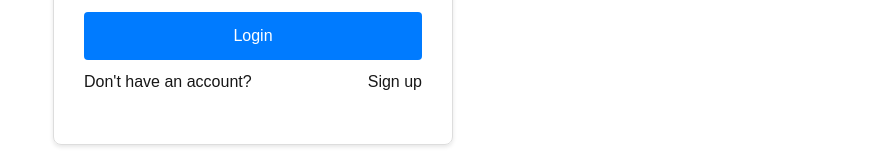
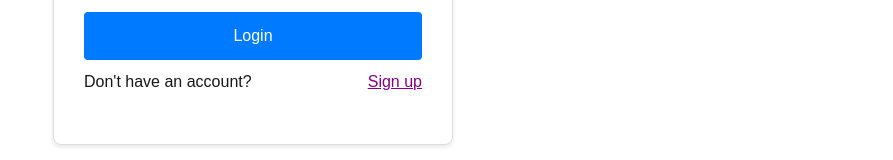
Before and after one commit to andreleocl/survey-app, a Next.js app: page /login in a window 1280 px wide. Shown: the part 364-524 px from the top of the page, without its empty margins (387-1280 px from the left). Built offline with nearby package versions, Linux system fonts and the light colour scheme; no server answers; the database is empty; sample sign-in values are in the browser's storage.

Commit message:
Fixed routing when user not authenticated

```diff
--- a/app/layout.js
+++ b/app/layout.js
@@ -30,7 +30,6 @@ export default function RootLayout({ children }) {
         }
       } else {
         setIsAdmin(false);
-        router.push('/login');
       }
     });
 
--- a/app/login/page.js
+++ b/app/login/page.js
@@ -88,7 +88,7 @@ const LoginPage = () => {
       </form>
       <div style={{ display: 'flex', justifyContent: 'space-between', alignItems: 'center', marginBottom: '20px' }}>
         <p>Don't have an account?</p>
-        <a href ="/register">Sign up</a>
+        <a href ="/register" style={{textDecoration: 'underline', color: 'purple'}}>Sign up</a>
       </div>
     </div>
   );
--- a/app/page.js
+++ b/app/page.js
@@ -7,6 +7,7 @@ import { getAuth, onAuthStateChanged } from 'firebase/auth';
 import Modal from 'react-modal';
 import dynamic from 'next/dynamic';
 import { ref, uploadBytes, getDownloadURL, deleteObject } from 'firebase/storage';
+import { useRouter } from 'next/navigation';
 import { FaMicrophone, FaStop } from 'react-icons/fa';
 
 const RecordRTC = dynamic(() => import('recordrtc'), { ssr: false });
@@ -19,6 +20,7 @@ const HomePage = () => {
   const [newSurvey, setNewSurvey] = useState({ question1: 'What is your favourite colour?', answer1: '', question2: 'What is your favourite fruit?', answer2: '' });
   const [recorder, setRecorder] = useState(null);
   const [recordingFieldName, setRecordingFieldName] = useState(null);
+  const router = useRouter();
 
   useEffect(() => {
     if (typeof document !== 'undefined') {
@@ -26,7 +28,10 @@ const HomePage = () => {
     }
     const auth = getAuth();
     const unsubscribe = onAuthStateChanged(auth, async (user) => {
-      if (user) {
+      if (!user) {
+        router.push('/login');
+        return;
+      } else {
         setLoading(true);
         try {
           const querySnapshot = await getDocs(collection(db, 'surveys'));
@@ -42,9 +47,6 @@ const HomePage = () => {
         } finally {
           setLoading(false);
         }
-      } else {
-        setSurveys([]);
-        setLoading(false);
       }
     });
 
```
